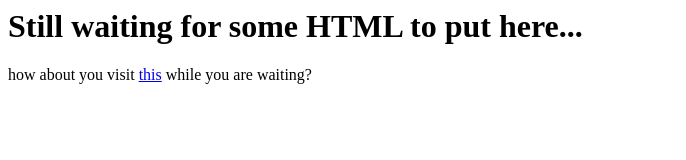
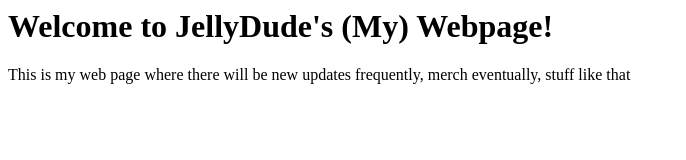
Before and after one commit to jellydude/jellydude.github.io, a plain HTML site: page index.html in a window 1280 px wide. Shown: the whole page, without its empty margins (0-686 px from the left). Drawn offline with Linux system fonts and the light colour scheme.

Commit message:
Update index.html

```diff
--- a/index.html
+++ b/index.html
@@ -4,7 +4,7 @@
     <title>Jellydude's website</title>
   </head>
   <body>
-    <h1>Still waiting for some HTML to put here...</h1>
-    <p>how about you visit <a href="https://reddit.com/r/softwaregore">this</a> while you are waiting?</p>
+    <h1>Welcome to JellyDude's (My) Webpage!</h1>
+    <p>This is my web page where there will be new updates frequently, merch eventually, stuff like that </p>
   </body>
 </html>
```
